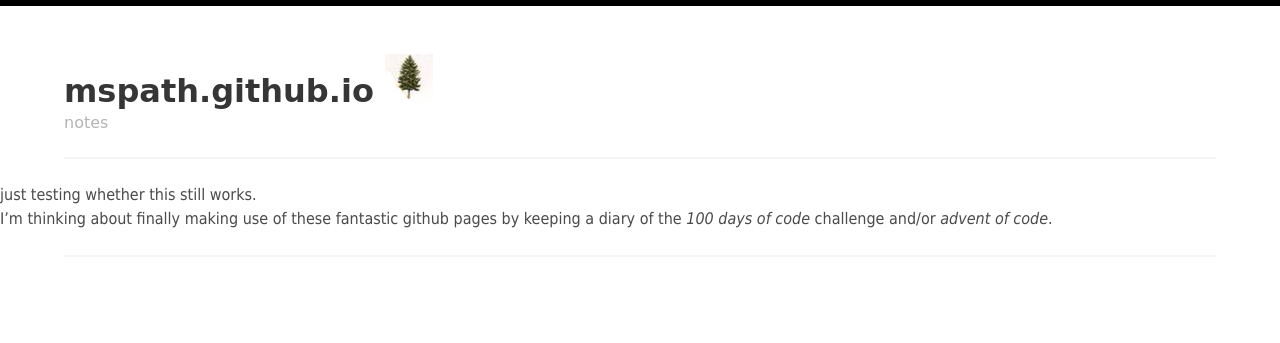
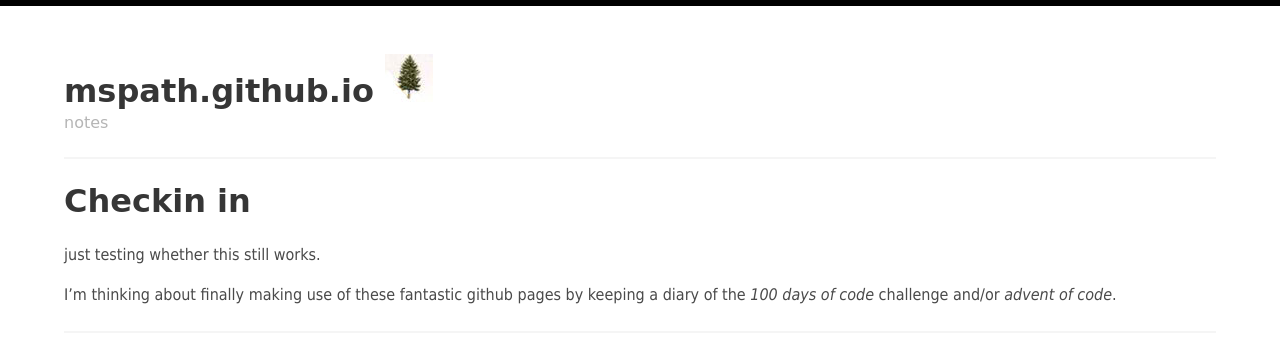
Before and after one commit to mspath/mspath.github.io, a Jekyll site: the page built from _posts/2021-11-30-checkin-in.md, in a window 1280 px wide. Shown: the top 343 px of the page. Built offline with Jekyll 4.4.1, drawn with Linux system fonts in a browser that asks for light colours.

Commit message:
fix layout

```diff
--- a/_config.yml
+++ b/_config.yml
@@ -1,6 +1,7 @@
 title: mspath.github.io
 author: markus spath
 description: notes
+baseurl: ""
 site.url: "https://mspath.github.io"
 show_excerpts: true
 permalink: /:categories/:title.html
@@ -12,4 +13,4 @@ defaults:
       path: ""
       type: "posts"
     values:
-      layout: "default"
+      layout: "content"
```
